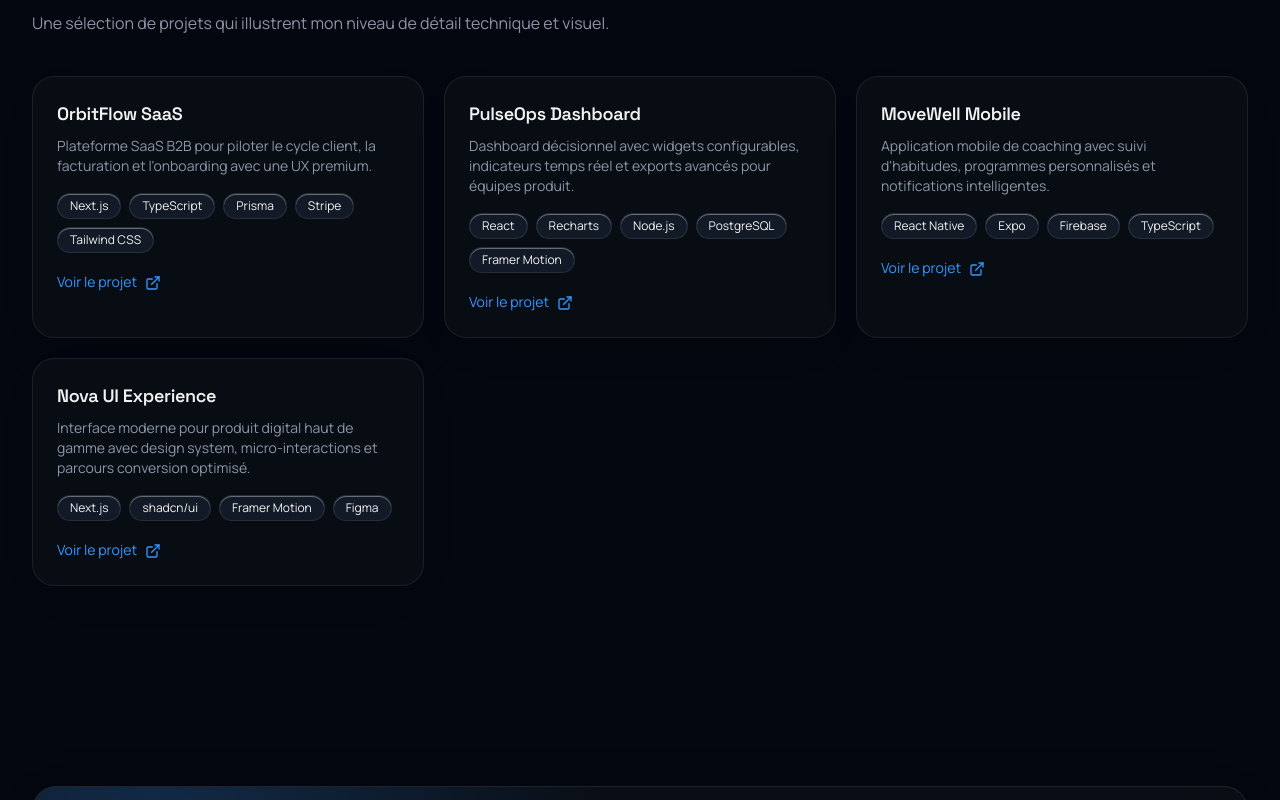
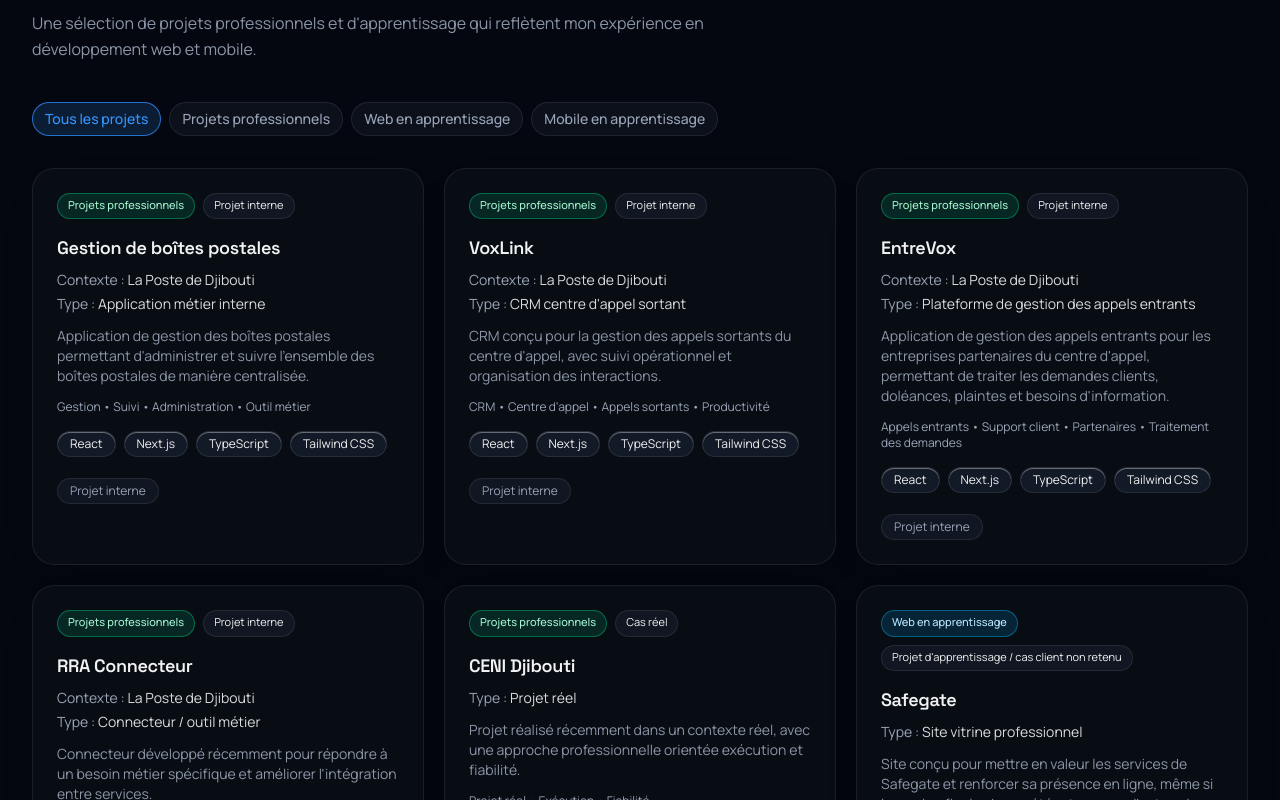
Before and after one commit to Abdourahmanmed/Abdourahman, a Next.js app: page / in a window 1280 px wide. Shown: the part 4120-4920 px from the top of the page. Built offline with nearby package versions, Linux system fonts and the light colour scheme.

Commit message:
Refactor projects section with real categorized portfolio work

```diff
--- a/components/sections/ProjectsSection.tsx
+++ b/components/sections/ProjectsSection.tsx
@@ -1,4 +1,6 @@
 "use client"
+
+import { useMemo, useState } from "react"
 
 import { motion } from "framer-motion"
 import { ExternalLink } from "lucide-react"
@@ -8,16 +10,67 @@ import { MotionLink } from "@/components/ui/motion-link"
 import { PremiumCard } from "@/components/ui/premium-card"
 import { SectionHeading } from "@/components/ui/section-heading"
 import { fadeUpItem, sectionViewport, staggerContainer } from "@/lib/motion"
-import { projects } from "@/lib/constants"
+import { type ProjectCategory, projects } from "@/lib/constants"
+
+const categoryLabels: Record<ProjectCategory, string> = {
+  Pro: "Projets professionnels",
+  "Learning Web": "Web en apprentissage",
+  "Learning Mobile": "Mobile en apprentissage",
+}
+
+const categoryStyles: Record<ProjectCategory, string> = {
+  Pro: "border-emerald-400/40 bg-emerald-500/15 text-emerald-200",
+  "Learning Web": "border-sky-400/40 bg-sky-500/15 text-sky-200",
+  "Learning Mobile": "border-violet-400/40 bg-violet-500/15 text-violet-200",
+}
 
 export function ProjectsSection() {
+  const [activeCategory, setActiveCategory] = useState<ProjectCategory | "all">("all")
+
+  const filteredProjects = useMemo(() => {
+    if (activeCategory === "all") {
+      return projects
+    }
+
+    return projects.filter((project) => project.category === activeCategory)
+  }, [activeCategory])
+
   return (
     <AnimatedSection id="projects" className="py-12 sm:py-14 md:py-18 lg:py-20">
       <SectionHeading
         eyebrow="Projets"
-        title="Réalisations sélectionnées"
-        description="Une sélection de projets qui illustrent mon niveau de détail technique et visuel."
+        title="Réalisations réelles & projets sélectionnés"
+        description="Une sélection de projets professionnels et d'apprentissage qui reflètent mon expérience en développement web et mobile."
       />
+
+      <div className="mb-6 flex flex-wrap gap-2 sm:mb-8">
+        <button
+          type="button"
+          onClick={() => setActiveCategory("all")}
+          className={`rounded-full border px-3 py-1.5 text-xs font-medium transition-colors sm:text-sm ${
+            activeCategory === "all"
+              ? "border-primary/70 bg-primary/15 text-primary"
+              : "border-border/70 bg-secondary/40 text-muted-foreground hover:border-primary/40 hover:text-foreground"
+          }`}
+        >
+          Tous les projets
+        </button>
+
+        {(Object.keys(categoryLabels) as ProjectCategory[]).map((category) => (
+          <button
+            key={category}
+            type="button"
+            onClick={() => setActiveCategory(category)}
+            className={`rounded-full border px-3 py-1.5 text-xs font-medium transition-colors sm:text-sm ${
+              activeCategory === category
+                ? "border-primary/70 bg-primary/15 text-primary"
+                : "border-border/70 bg-secondary/40 text-muted-foreground hover:border-primary/40 hover:text-foreground"
+            }`}
+          >
+            {categoryLabels[category]}
+          </button>
+        ))}
+      </div>
 
       <motion.div
         className="grid gap-4 sm:gap-5 md:grid-cols-2 lg:grid-cols-3"
@@ -26,13 +79,40 @@ export function ProjectsSection() {
         whileInView="show"
         viewport={sectionViewport}
       >
-        {projects.map((project) => (
+        {filteredProjects.map((project) => (
           <motion.div key={project.title} variants={fadeUpItem}>
             <PremiumCard className="flex h-full flex-col">
-              <h3 className="text-lg font-semibold">{project.title}</h3>
-              <p className="text-refined mt-2 text-sm">
-                {project.description}
+              <div className="flex flex-wrap items-center gap-2">
+                <span
+                  className={`rounded-full border px-2.5 py-1 text-[11px] font-medium ${categoryStyles[project.category]}`}
+                >
+                  {categoryLabels[project.category]}
+                </span>
+                <span className="rounded-full border border-border/70 bg-secondary/60 px-2.5 py-1 text-[11px] text-secondary-foreground">
+                  {project.status}
+                </span>
+              </div>
+
+              <h3 className="mt-4 text-lg font-semibold">{project.title}</h3>
+
+              <div className="mt-2 space-y-1 text-sm">
+                {project.context ? (
+                  <p className="text-foreground/90">
+                    <span className="text-muted-foreground">Contexte :</span> {project.context}
                   </p>
+                ) : null}
+                <p className="text-foreground/90">
+                  <span className="text-muted-foreground">Type :</span> {project.type}
+                </p>
+              </div>
+
+              <p className="text-refined mt-3 text-sm">{project.description}</p>
+
+              {project.highlights?.length ? (
+                <p className="mt-3 text-xs text-muted-foreground">
+                  {project.highlights.join(" • ")}
+                </p>
+              ) : null}
 
               <div className="mt-4 flex flex-wrap gap-2">
                 {project.stack.map((item) => (
@@ -45,12 +125,20 @@ export function ProjectsSection() {
                 ))}
               </div>
 
+              <div className="mt-5">
+                {project.projectUrl ? (
                   <MotionLink
                     href={project.projectUrl}
-                className="mt-5 inline-flex items-center gap-2 text-sm text-primary"
+                    className="inline-flex items-center gap-2 text-sm text-primary"
                   >
                     Voir le projet <ExternalLink className="size-4" />
                   </MotionLink>
+                ) : (
+                  <span className="inline-flex rounded-full border border-border/70 bg-secondary/60 px-3 py-1 text-xs text-muted-foreground">
+                    {project.status}
+                  </span>
+                )}
+              </div>
             </PremiumCard>
           </motion.div>
         ))}
--- a/lib/constants.ts
+++ b/lib/constants.ts
@@ -31,14 +31,18 @@ export type ServiceItem = {
   icon: ComponentType<{ className?: string }>
 }
 
+export type ProjectCategory = "Pro" | "Learning Web" | "Learning Mobile"
+
 export type ProjectItem = {
   title: string
+  context?: string
+  type: string
   description: string
-  category: "SaaS" | "Dashboard" | "Mobile" | "Interface"
+  category: ProjectCategory
+  status: string
   stack: string[]
-  visualLabel: string
-  projectUrl: string
-  codeUrl?: string
+  highlights?: string[]
+  projectUrl?: string
 }
 
 export type SocialLink = {
@@ -119,42 +123,105 @@ export const services: ServiceItem[] = [
 
 export const projects: ProjectItem[] = [
   {
-    title: "OrbitFlow SaaS",
+    title: "Gestion de boîtes postales",
+    context: "La Poste de Djibouti",
+    type: "Application métier interne",
     description:
-      "Plateforme SaaS B2B pour piloter le cycle client, la facturation et l'onboarding avec une UX premium.",
-    category: "SaaS",
-    stack: ["Next.js", "TypeScript", "Prisma", "Stripe", "Tailwind CSS"],
-    visualLabel: "Vue onboarding + analytics",
-    projectUrl: "#",
-    codeUrl: "#",
+      "Application de gestion des boîtes postales permettant d'administrer et suivre l'ensemble des boîtes postales de manière centralisée.",
+    category: "Pro",
+    status: "Projet interne",
+    stack: ["React", "Next.js", "TypeScript", "Tailwind CSS"],
+    highlights: ["Gestion", "Suivi", "Administration", "Outil métier"],
   },
   {
-    title: "PulseOps Dashboard",
+    title: "VoxLink",
+    context: "La Poste de Djibouti",
+    type: "CRM centre d'appel sortant",
     description:
-      "Dashboard décisionnel avec widgets configurables, indicateurs temps réel et exports avancés pour équipes produit.",
-    category: "Dashboard",
-    stack: ["React", "Recharts", "Node.js", "PostgreSQL", "Framer Motion"],
-    visualLabel: "KPIs temps réel",
-    projectUrl: "#",
+      "CRM conçu pour la gestion des appels sortants du centre d'appel, avec suivi opérationnel et organisation des interactions.",
+    category: "Pro",
+    status: "Projet interne",
+    stack: ["React", "Next.js", "TypeScript", "Tailwind CSS"],
+    highlights: ["CRM", "Centre d'appel", "Appels sortants", "Productivité"],
   },
   {
-    title: "MoveWell Mobile",
+    title: "EntreVox",
+    context: "La Poste de Djibouti",
+    type: "Plateforme de gestion des appels entrants",
     description:
-      "Application mobile de coaching avec suivi d'habitudes, programmes personnalisés et notifications intelligentes.",
-    category: "Mobile",
-    stack: ["React Native", "Expo", "Firebase", "TypeScript"],
-    visualLabel: "Parcours mobile iOS/Android",
-    projectUrl: "#",
-    codeUrl: "#",
+      "Application de gestion des appels entrants pour les entreprises partenaires du centre d'appel, permettant de traiter les demandes clients, doléances, plaintes et besoins d'information.",
+    category: "Pro",
+    status: "Projet interne",
+    stack: ["React", "Next.js", "TypeScript", "Tailwind CSS"],
+    highlights: ["Appels entrants", "Support client", "Partenaires", "Traitement des demandes"],
   },
   {
-    title: "Nova UI Experience",
+    title: "RRA Connecteur",
+    context: "La Poste de Djibouti",
+    type: "Connecteur / outil métier",
     description:
-      "Interface moderne pour produit digital haut de gamme avec design system, micro-interactions et parcours conversion optimisé.",
-    category: "Interface",
-    stack: ["Next.js", "shadcn/ui", "Framer Motion", "Figma"],
-    visualLabel: "Prototype interface moderne",
-    projectUrl: "#",
+      "Connecteur développé récemment pour répondre à un besoin métier spécifique et améliorer l'intégration entre services.",
+    category: "Pro",
+    status: "Projet interne",
+    stack: ["React", "Next.js", "TypeScript"],
+    highlights: ["Intégration", "Connecteur", "Logique métier"],
+  },
+  {
+    title: "CENI Djibouti",
+    type: "Projet réel",
+    description:
+      "Projet réalisé récemment dans un contexte réel, avec une approche professionnelle orientée exécution et fiabilité.",
+    category: "Pro",
+    status: "Cas réel",
+    stack: ["Next.js", "React", "TypeScript"],
+    highlights: ["Projet réel", "Exécution", "Fiabilité"],
+  },
+  {
+    title: "Safegate",
+    type: "Site vitrine professionnel",
+    description:
+      "Site conçu pour mettre en valeur les services de Safegate et renforcer sa présence en ligne, même si la version finale n'a pas été retenue par l'entreprise.",
+    category: "Learning Web",
+    status: "Projet d'apprentissage / cas client non retenu",
+    stack: ["Next.js", "React", "Tailwind CSS"],
+    highlights: ["Site vitrine", "Services", "Présence en ligne"],
+  },
+  {
+    title: "Freegate",
+    type: "Plateforme web pour importateurs",
+    description:
+      "Plateforme web conçue pour les professionnels de l'importation, avec mise en avant de services liés au financement, à l'entreposage, à la publication d'annonces de marchandises, au transport, aux formalités administratives, au suivi des commandes et au support client personnalisé.",
+    category: "Learning Web",
+    status: "Projet d'apprentissage",
+    stack: ["Next.js", "React", "TypeScript", "Tailwind CSS"],
+    highlights: ["Importation", "Logistique", "Financement", "Annonces", "Suivi", "Support"],
+  },
+  {
+    title: "Todo List Mobile",
+    type: "Application mobile",
+    description:
+      "Application mobile de gestion de tâches réalisée durant l'apprentissage, avec organisation simple et expérience fluide.",
+    category: "Learning Mobile",
+    status: "Projet d'apprentissage",
+    stack: ["React Native", "Expo", "TypeScript"],
+  },
+  {
+    title: "Wallet Manager",
+    type: "Application mobile",
+    description:
+      "Application mobile de suivi des dépenses et de gestion personnelle de l'argent, permettant de visualiser ce qui a été dépensé, ce qui reste et où l'argent a été utilisé.",
+    category: "Learning Mobile",
+    status: "Projet d'apprentissage",
+    stack: ["React Native", "Expo", "TypeScript"],
+  },
+  {
+    title: "Movies App",
+    type: "Application mobile",
+    description:
+      "Application mobile affichant des films et séries avec détails, favoris et navigation par contenu.",
+    category: "Learning Mobile",
+    status: "Projet d'apprentissage",
+    stack: ["React Native", "Expo", "TypeScript"],
   },
 ]
 
```
Lines whose indentation alone changed are shown as unchanged.
